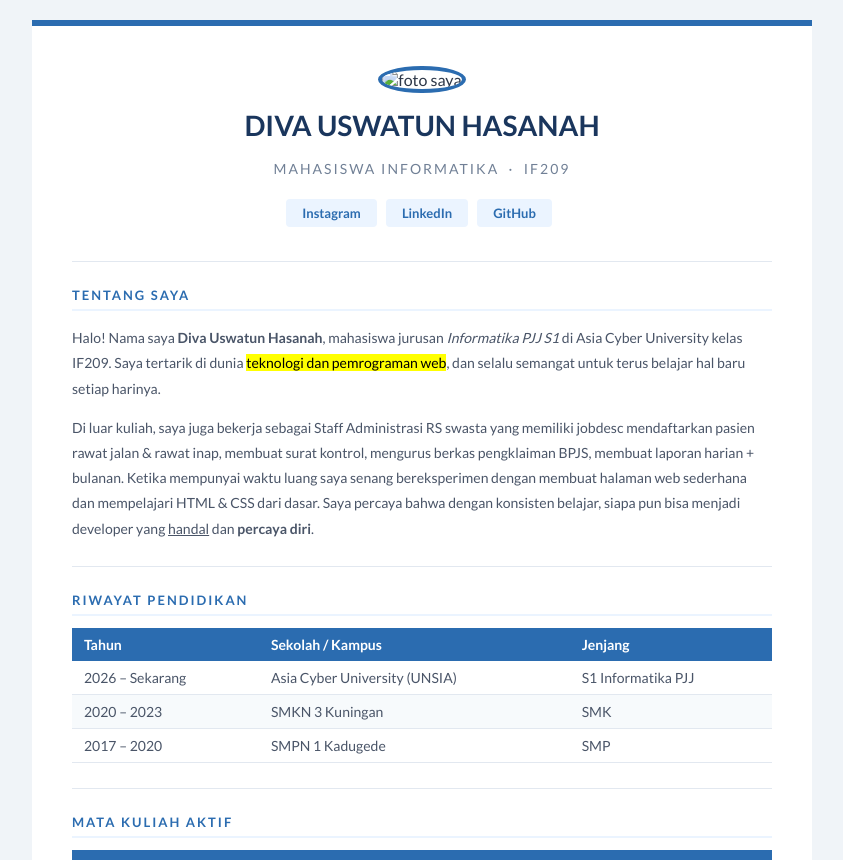
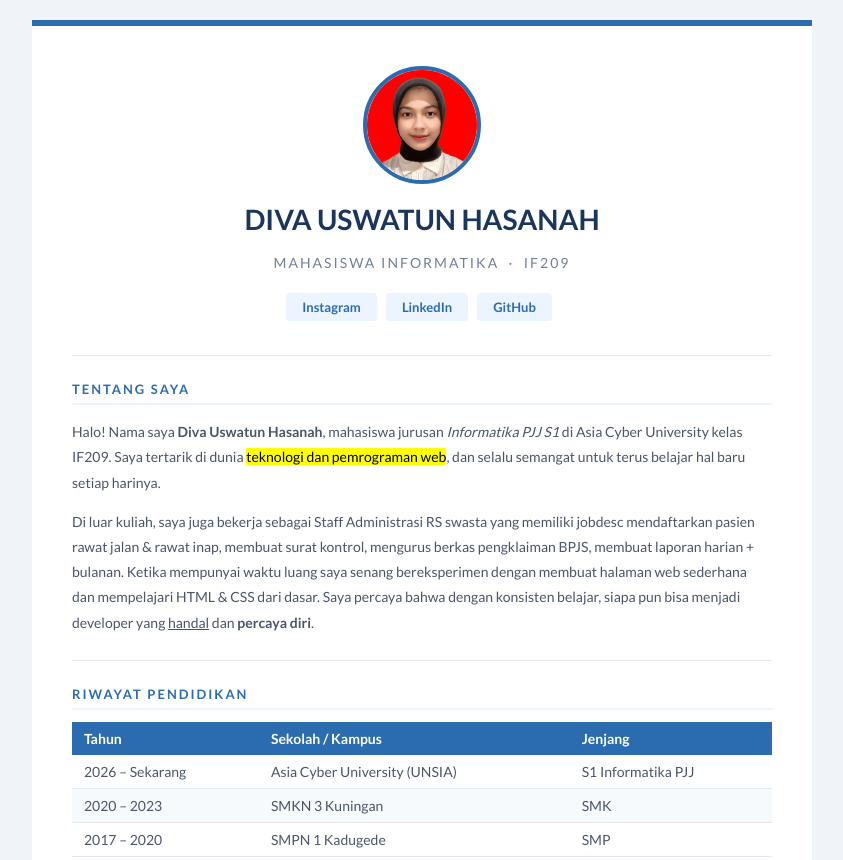
Before and after one commit to divauswatunhasanah-ops/UTS-Pemrograman-Web-I, a plain HTML site: page index.html in a window 1280 px wide. Shown: the top 860 px of the page, without its empty margins (218-1061 px from the left). Drawn offline with Linux system fonts and the light colour scheme.

Commit message:
Update index.html

```diff
--- a/index.html
+++ b/index.html
@@ -227,7 +227,7 @@
   <div class="header">
 
     <!-- Foto Tengah Atas (syarat soal a: menggunakan foto sendiri) -->
-    <img src="foto.jpeg" class="foto-profil" alt="foto saya">
+    <img src="pasfoto.jpeg" class="foto-profil" alt="foto saya">
 
 
     <h1>DIVA USWATUN HASANAH</h1>
```
